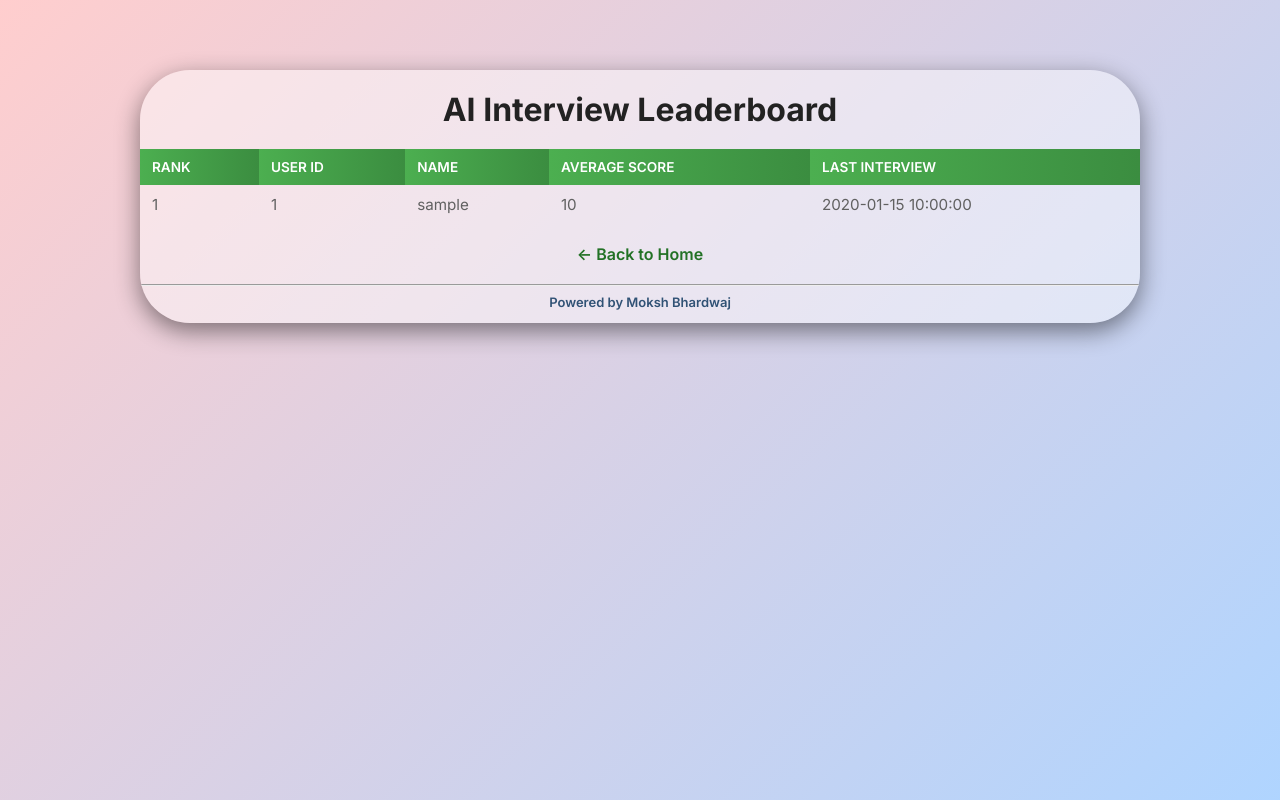
After one commit to 0001Moksh/AI-interviewer-for-excel, a Flask app: template templates/leaderboard.html in a window 1280 px wide. The commit adds this page. Run offline with Flask 3, Linux system fonts and the light colour scheme; the template is opened without the code that fills it: most values are stand-ins (such as "Sample title", 1, 10 or a date in 2020); parts of the project's set-up code (start-up, migrations or seed data) failed here and were passed over.

Commit message:
ui + leader Board update

```diff
--- a/app.py
+++ b/app.py
@@ -405,6 +405,49 @@ def handle_shutdown(signum, frame):
 signal.signal(signal.SIGINT, handle_shutdown)
 signal.signal(signal.SIGTERM, handle_shutdown)
 
+@app.route("/leaderboard")
+def leaderboard():
+    try:
+        # Fetch all users from Firestore
+        users_ref = db.collection("users").stream()
+        leaderboard_data = []
+
+        # Iterate through users and their interviews
+        for user in users_ref:
+            user_data = user.to_dict()
+            user_id = user.id
+            user_name = user_data.get("name", "Unknown")
+            interviews_ref = db.collection("users").document(user_id).collection("interviews").stream()
+
+            # Get the latest interview for each user
+            latest_interview = None
+            latest_timestamp = None
+            for interview in interviews_ref:
+                interview_data = interview.to_dict()
+                timestamp = interview_data.get("timestamp")
+                if timestamp and (latest_timestamp is None or timestamp > latest_timestamp):
+                    latest_timestamp = timestamp
+                    latest_interview = interview_data
+
+            if latest_interview:
+                avg_score = latest_interview.get("average_score", 0)
+                timestamp = latest_timestamp.strftime("%Y-%m-%d %H:%M:%S") if latest_timestamp else "N/A"
+                leaderboard_data.append({
+                    "user_id": user_id,
+                    "user_name": user_name,
+                    "avg_score": round(avg_score, 2),
+                    "timestamp": timestamp
+                })
+
+        # Sort by average score in descending order
+        leaderboard_data = sorted(leaderboard_data, key=lambda x: x["avg_score"], reverse=True)
+
+        logger.info("Leaderboard data fetched successfully")
+        return render_template("leaderboard.html", leaderboard_data=leaderboard_data)
+    except Exception as e:
+        logger.error(f"Error fetching leaderboard data: {str(e)}")
+        return render_template("error.html", error="Failed to load leaderboard")
+
 if __name__ == "__main__":
     try:
         app.run(debug=True)
--- /dev/null
+++ b/templates/leaderboard.html
@@ -0,0 +1,176 @@
+<!DOCTYPE html>
+<html lang="en">
+<head>
+  <meta charset="UTF-8">
+  <meta name="viewport" content="width=device-width, initial-scale=1.0">
+  <title>Leaderboard - AI Interview</title>
+  <link href="https://fonts.googleapis.com/css2?family=Inter:wght@400;600;700&display=swap" rel="stylesheet">
+  <style>
+    body {
+      font-family: 'Inter', Arial, sans-serif;
+      background: linear-gradient(135deg, #ff6b6b55, #4da0ff72);
+      margin: 0;
+      display: flex;
+      justify-content: center;
+      align-items: flex-start;
+      min-height: 100vh;
+      padding: 30px 15px;
+      box-sizing: border-box;
+    }
+
+    .container {
+      width: 100%;
+      max-width: 1000px;
+      background: #ffffff6f;
+      border-radius: 50px;
+      box-shadow: 0 8px 25px rgba(0, 0, 0, 0.47);
+      overflow: hidden;
+      animation: fadeIn 0.6s ease-in-out;
+      margin-top: 40px;
+    }
+
+    h1 {
+      text-align: center;
+      color: #222;
+      margin: 20px 0;
+      font-size: 2rem;
+      font-weight: 700;
+    }
+
+    table {
+      width: 100%;
+      border-collapse: collapse;
+    }
+
+    th, td {
+      padding: 10px 12px;
+      text-align: left;
+      font-size: 0.95rem;
+    }
+
+    th {
+      background: linear-gradient(90deg, #4CAF50, #3b8d40);
+      color: white;
+      font-weight: 600;
+      text-transform: uppercase;
+      font-size: 0.85rem;
+    }
+
+    tr {
+      transition: background 0.3s ease;
+    }
+
+    tr:nth-child(even) {
+      background-color: #fafafa;
+    }
+
+    tr:hover {
+      background-color: #f1faff;
+    }
+
+    td {
+      color: #616161ff;
+    }
+
+    .back-link {
+      display: block;
+      text-align: center;
+      margin: 20px auto;
+      color: #227125ff;
+      text-decoration: none;
+      font-weight: 600;
+      font-size: 1rem;
+      transition: 0.3s;
+    }
+
+    .back-link:hover {
+      color: #2e7d32;
+      text-decoration: underline;
+    }
+
+    /* Mobile Responsive */
+    @media (max-width: 768px) {
+      table, thead, tbody, th, td, tr {
+        display: block;
+      }
+
+      thead tr {
+        display: none;
+      }
+
+      tr {
+        margin: 0 0 15px;
+        padding: 12px;
+        background: #fff;
+        border-radius: 12px;
+        box-shadow: 0 4px 12px rgba(0,0,0,0.05);
+      }
+
+      td {
+        display: flex;
+        justify-content: space-between;
+        padding: 10px 8px;
+        font-size: 0.9rem;
+        border: none;
+        border-bottom: 1px solid #eee;
+      }
+
+      td:last-child {
+        border-bottom: none;
+      }
+
+      td:before {
+        content: attr(data-label);
+        font-weight: 600;
+        color: #333;
+      }
+    }
+
+    @keyframes fadeIn {
+      from { opacity: 0; transform: translateY(15px); }
+      to { opacity: 1; transform: translateY(0); }
+    }
+  </style>
+</head>
+<body>
+  <div class="container">
+    <h1>AI Interview Leaderboard</h1>
+
+    {% if leaderboard_data %}
+      <table>
+        <thead>
+          <tr>
+            <th>Rank</th>
+            <th>User ID</th>
+            <th>Name</th>
+            <th>Average Score</th>
+            <th>Last Interview</th>
+          </tr>
+        </thead>
+        <tbody>
+          {% for entry in leaderboard_data %}
+            <tr>
+              <td data-label="Rank">{{ loop.index }}</td>
+              <td data-label="User ID">{{ entry.user_id }}</td>
+              <td data-label="Name">{{ entry.user_name }}</td>
+              <td data-label="Average Score">{{ entry.avg_score }}</td>
+              <td data-label="Last Interview">{{ entry.timestamp }}</td>
+            </tr>
+          {% endfor %}
+        </tbody>
+      </table>
+    {% else %}
+      <p style="text-align: center; color: #555; padding: 20px;">No data available for the leaderboard.</p>
+    {% endif %}
+
+    <a class="back-link" href="{{ url_for('home') }}"><- Back to Home</a>
+    <hr>
+    <p style="font-size: 13px; color: #2e2e2eff; margin-top: 0px; text-align: center;">
+      <a href="https://mokshbhardwaj.netlify.app"
+         style="color: #002c56cb; text-decoration: none; font-weight: 600;">
+         Powered by Moksh Bhardwaj
+      </a>
+    </p>
+  </div>
+</body>
+</html>
```
Also changed, not shown: templates/errror.html (added, +90 -0 lines), templates/login.html (+13 -0 lines).
